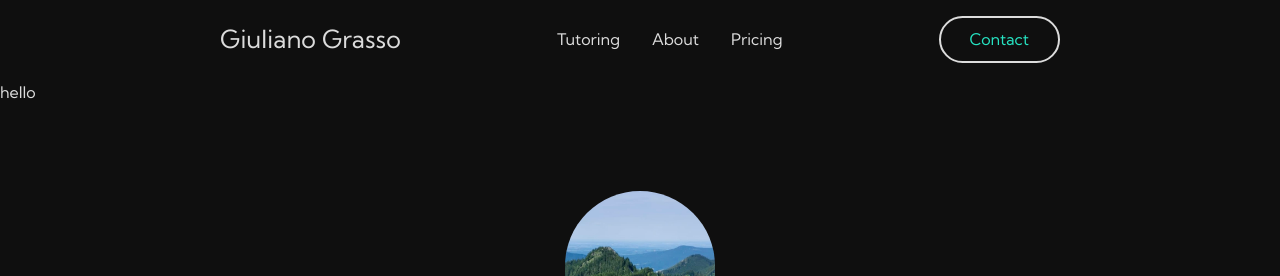
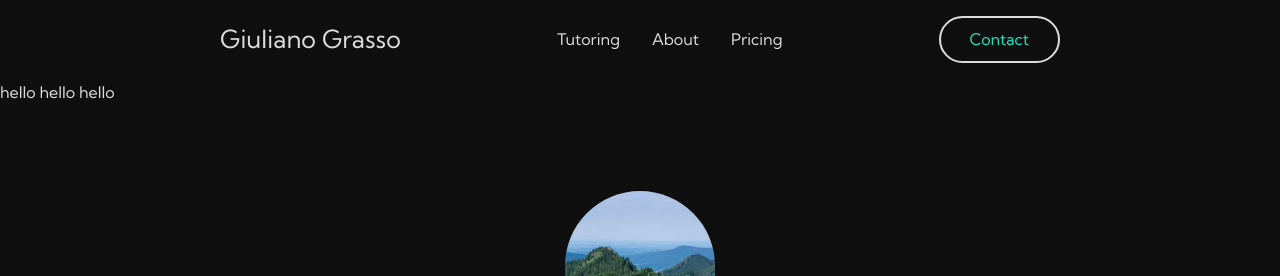
Before and after one commit to GG1982/Jekyll-ggmaths, a Jekyll site: the page built from pages/index.html, in a window 1280 px wide and 900 px high. Shown: the top 276 px of the window. Built offline with Jekyll 4.4.1, drawn with Linux system fonts in a browser that asks for light colours.

```diff
--- a/_config.yml
+++ b/_config.yml
@@ -1,3 +1,3 @@
 url: "" # the base hostname & protocol for your site, e.g. http://example.com
-baseurl: "" # the subpath of your site, e.g. /blog
+baseurl: "/Jekyll-ggmaths" # the subpath of your site, e.g. /blog
 title: "GG Maths" # the name of your site, e.g. ACME Corp.
--- a/pages/index.html
+++ b/pages/index.html
@@ -3,7 +3,7 @@ layout: default
 title: "Expert Private Maths & 11+ Tutor | Giuliano Grasso"
 permalink: /
 ---
-hello
+hello hello hello
     <main>
         <section id="hero" class="hero">
             <div class="hero-body">
```
Also changed, not shown: 1 other file.
